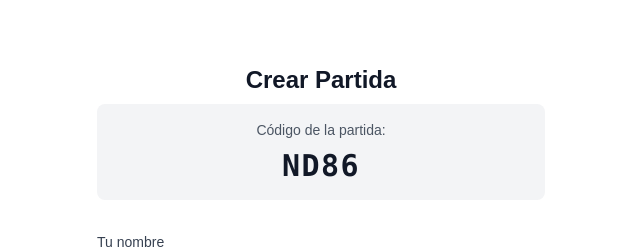
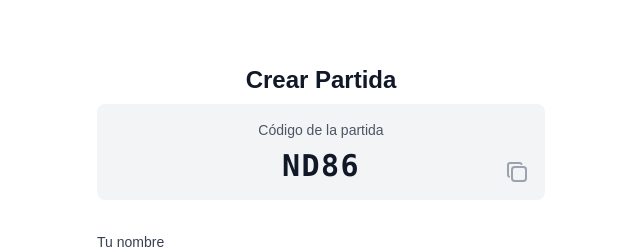
Before and after one commit to kikebeltran/test-ericponce, a Next.js app: page /crear-partida in a window 1280 px wide. Shown: the top 250 px of the page, without its empty margins (319-959 px from the left). Built offline with nearby package versions, Linux system fonts and the light colour scheme; no server answers.

Commit message:
add copy icon to game code

```diff
--- a/src/app/crear-partida/page.tsx
+++ b/src/app/crear-partida/page.tsx
@@ -1,19 +1,32 @@
-'use client';
+"use client";
 
-import {useEffect, useState} from 'react';
-import {useRouter} from 'next/navigation';
+import { useEffect, useState } from "react";
+import { useRouter } from "next/navigation";
 import RoomService from "@/services/roomService";
-import {Player} from "@/models/player";
-import {Room} from "@/models/room";
+import { Player } from "@/models/player";
+import { Room } from "@/models/room";
 
 const roomService = new RoomService();
 
-const EMOJIS = ["😀", "😎", "🤠", "🤖", "👻", "🐱", "🦊", "🦁", "🐯", "🐸", "🐷", "🦄"];
+const EMOJIS = [
+  "😀",
+  "😎",
+  "🤠",
+  "🤖",
+  "👻",
+  "🐱",
+  "🦊",
+  "🦁",
+  "🐯",
+  "🐸",
+  "🐷",
+  "🦄",
+];
 
 export default function CrearPartida() {
   const [room, setRoom] = useState<Room | null>(null);
-    const [playerName, setPlayerName] = useState('');
-    const [selectedEmoji, setSelectedEmoji] = useState('😀');
+  const [playerName, setPlayerName] = useState("");
+  const [selectedEmoji, setSelectedEmoji] = useState("😀");
 
   let roomCreated = false;
 
@@ -36,29 +49,57 @@ export default function CrearPartida() {
       score: 0,
       isHost: true,
       createdAt: new Date().toISOString(),
-        }
+    };
 
     await roomService.joinRoom(room?.code as string, player);
-        await roomService.changeRoomStatus(room as Room, 'waiting');
-        router.push('/sala-espera');
+    await roomService.changeRoomStatus(room as Room, "waiting");
+    router.push("/sala-espera");
   };
 
   return (
     <div className="h-screen bg-white pt-16 px-6">
       <main className="w-full max-w-md mx-auto">
         <div className="text-center mb-8">
-                    <h1 className="text-2xl font-bold mb-2 text-gray-900">Crear Partida</h1>
+          <h1 className="text-2xl font-bold mb-2 text-gray-900">
+            Crear Partida
+          </h1>
           {room && (
-                        <div className="bg-gray-100 p-4 rounded-lg">
-                            <p className="text-sm text-gray-600 mb-2">Código de la partida:</p>
-                            <p className="text-3xl font-mono font-bold text-gray-900 tracking-wider">{room.code}</p>
+            <div
+              className="bg-gray-100 p-4 rounded-lg cursor-pointer hover:bg-gray-200 transition-colors relative"
+              onClick={() => {
+                navigator.clipboard.writeText(room.code);
+              }}
+            >
+              <p className="text-sm text-gray-600 mb-2">Código de la partida</p>
+              <p className="text-3xl font-mono font-bold text-gray-900 tracking-wider">
+                {room.code}
+              </p>
+              <div className="absolute bottom-4 right-4 text-gray-400 hover:text-gray-600">
+                <svg
+                  xmlns="http://www.w3.org/2000/svg"
+                  viewBox="0 0 24 24"
+                  fill="none"
+                  stroke="currentColor"
+                  strokeLinecap="round"
+                  strokeLinejoin="round"
+                  width="24"
+                  height="24"
+                  strokeWidth="2"
+                >
+                  <path d="M7 7m0 2.667a2.667 2.667 0 0 1 2.667 -2.667h8.666a2.667 2.667 0 0 1 2.667 2.667v8.666a2.667 2.667 0 0 1 -2.667 2.667h-8.666a2.667 2.667 0 0 1 -2.667 -2.667z"></path>
+                  <path d="M4.012 16.737a2.005 2.005 0 0 1 -1.012 -1.737v-10c0 -1.1 .9 -2 2 -2h10c.75 0 1.158 .385 1.5 1"></path>
+                </svg>
+              </div>
             </div>
           )}
         </div>
 
         <form className="space-y-6" onSubmit={handleSubmit}>
           <div>
-                        <label htmlFor="playerName" className="block text-sm font-medium text-gray-700 mb-2">
+            <label
+              htmlFor="playerName"
+              className="block text-sm font-medium text-gray-700 mb-2"
+            >
               Tu nombre
             </label>
             <input
@@ -82,7 +123,7 @@ export default function CrearPartida() {
                   type="button"
                   onClick={() => setSelectedEmoji(emoji)}
                   className={`text-2xl p-2 rounded-lg hover:bg-gray-100 ${
-                                        selectedEmoji === emoji ? 'bg-gray-200' : ''
+                    selectedEmoji === emoji ? "bg-gray-200" : ""
                   }`}
                 >
                   {emoji}
```
Lines whose indentation alone changed are shown as unchanged.
